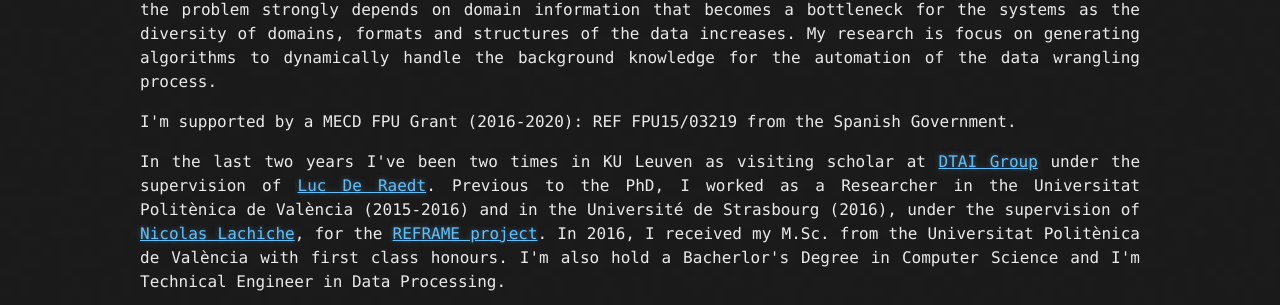
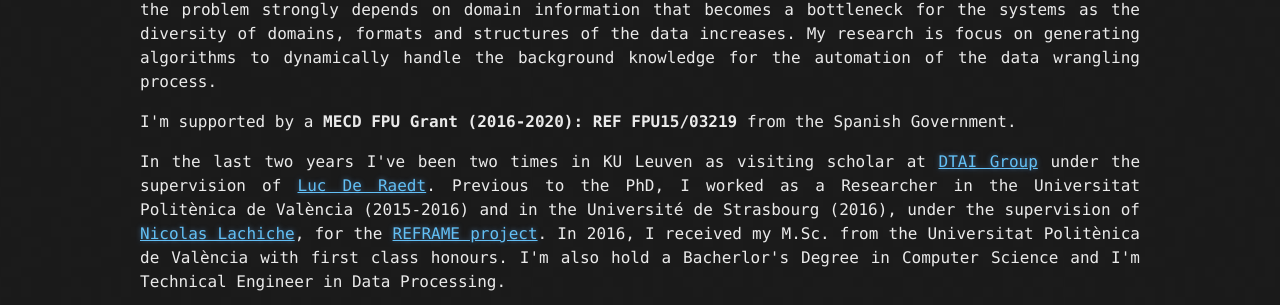
Before and after one commit to liconoc/liconoc.github.io, a Jekyll site: the page built from index.md, in a window 1280 px wide. Shown: the part 1108-1413 px from the top of the page. Built offline with Jekyll 4.4.1, drawn with Linux system fonts in a browser that asks for light colours.

Commit message:
Update liconoc.html

```diff
--- a/_layouts/liconoc.html
+++ b/_layouts/liconoc.html
@@ -17,6 +17,10 @@
 			margin-right: 10px;
 			margin-bottom: 0px;
 			width=30%;
+		}
+
+		.bold{
+			font-weight:bold;
 		}
 	</style>
 
@@ -49,7 +53,7 @@
 
 				<p> Data science is essential for analysing the huge amount of data generated from many different sources. However, the most tedious task of the process, data wrangling, still resists automation partly because the problem strongly depends on domain information that becomes a bottleneck for the systems as the diversity of domains, formats and structures of the data increases. My research is focus on generating algorithms to dynamically handle the background knowledge for the automation of the data wrangling process.</p>
 
-				<p>I'm supported by a MECD FPU Grant (2016-2020): REF FPU15/03219 from the Spanish Government.</p>
+				<p>I'm supported by a <span class="bold">MECD FPU Grant (2016-2020): REF FPU15/03219</span> from the Spanish Government.</p>
 
 				<p>In the last two years I've been two times in KU Leuven as visiting scholar at <a href="https://dtai.cs.kuleuven.be/" target="_blank">DTAI Group</a> under the supervision of <a href="https://wms.cs.kuleuven.be/people/lucderaedt/" target="_blank">Luc De Raedt</a>. Previous to the PhD, I worked as a Researcher in the Universitat Politènica de València (2015-2016) and in the Université de Strasbourg (2016), under the supervision of <a href="https://sdc.icube.unistra.fr/en/index.php/Nicolas_Lachiche" target="_blank">Nicolas Lachiche</a>, for the <a href="http://reframe-d2k.org/Main_Page" target="_blank">REFRAME project</a>. In 2016, I received my M.Sc. from the Universitat Politènica de València with first class honours.  I'm also hold a Bacherlor's Degree in Computer Science and I'm Technical Engineer in Data Processing. <p>
 			</section>
```
